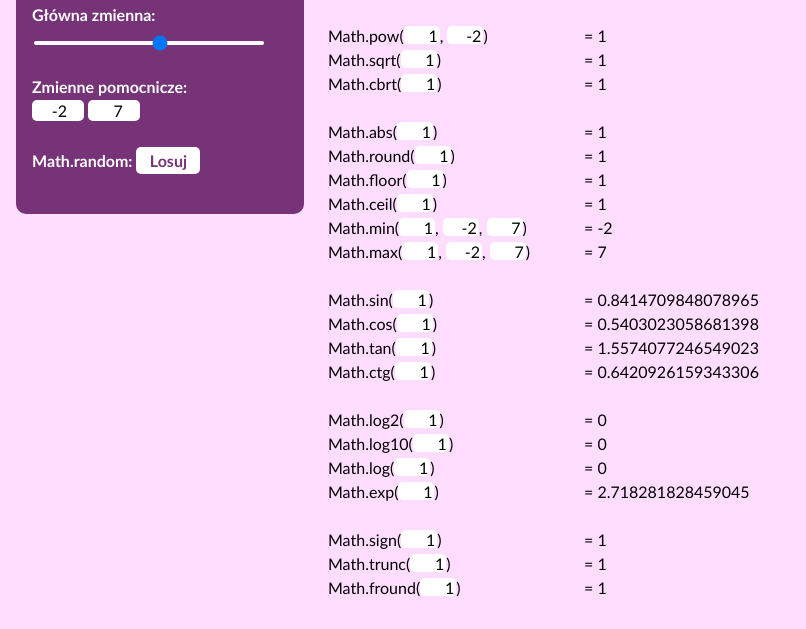
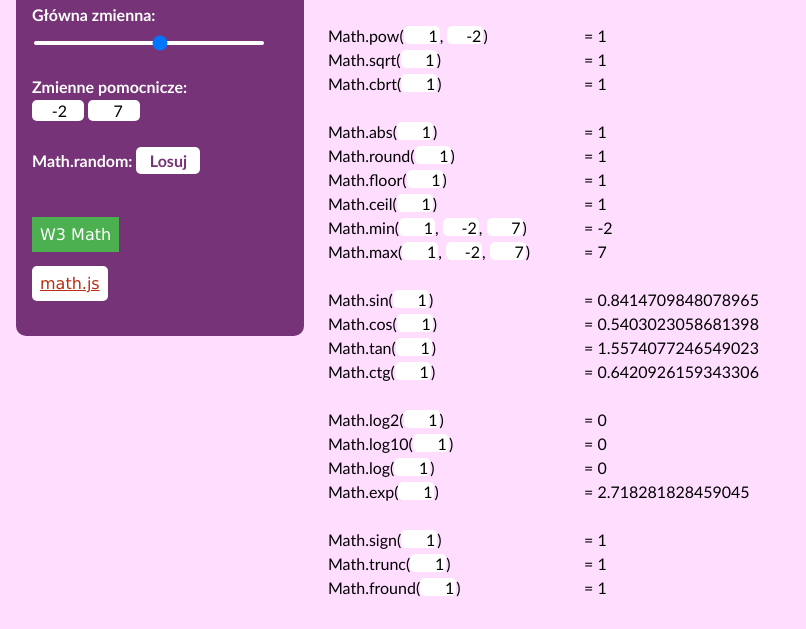
Before and after one commit to SQDexe/math, a plain HTML site: page index.html in a window 1280 px wide. Shown: the part 96-725 px from the top of the page, without its empty margins (0-806 px from the left). Drawn offline with Linux system fonts and the light colour scheme.

Commit message:
Update index.html

```diff
--- a/index.html
+++ b/index.html
@@ -6,18 +6,12 @@
 		<link rel="shortcut icon" href="favicon.ico">
 		<title>Objekt Math</title>
         <style>
-			#random-button {
-				background-color:#ffffff;
-				border-radius:5px;
-				border-style:none;
-				color:#773377;
-				font-weight:bold;
-				padding:4px;
+            #constants, #metods {
+				float:left;
+				line-height:24px;
+				margin:0 auto;
 				text-align:center;
-				width:64px}
-			#random-button:active {
-				background-color:#dddddd;
-				color:#551155}
+				width:512px}
 			#equations, #given, #outcomes, #values {
 				float:left;
 				margin:8px;
@@ -57,16 +51,42 @@
 				padding:16px;
 				text-align:left;
 				width:256px}
-            #constants, #metods {
-				float:left;
-				line-height:24px;
-				margin:0 auto;
+			#math-js-button {
+				background-color:#ffffff;
+				border-radius:5px;
+				border-style:none;
+				color:#b82e12;
+				font-family:'Verdana','sans-serif';
+				font-weight:lighter;
+				padding:8px}
+			#math-js-button:hover, #math-js-button:active, #math-js-button:visited {
+				color:#dc3912}
+			#random-button {
+				background-color:#ffffff;
+				border-radius:5px;
+				border-style:none;
+				color:#773377;
+				font-weight:bold;
+				padding:4px;
 				text-align:center;
-				width:512px}
+				width:64px}
+			#random-button:active {
+				background-color:#dddddd;
+				color:#551155}
             #title {
 				color:#ffffff;
 				font-size:32px;
 				text-align:center}
+			#w3-button {
+				background-color:#4caf50;
+				border-style:none;
+				color:#ffffff;
+				font-family:'Verdana','sans-serif';
+				font-weight:lighter;
+				padding:8px;
+				text-decoration:none}
+			#w3-button:hover, #w3-button:active {
+				background-color:#46a049}
 			.parameter-0, .parameter-1, .parameter-2 {
 				background-color:#ffffff;
 				border-radius:5px;
@@ -102,7 +122,9 @@
 			Zmienne pomocnicze:<br>
 			<input id="input-1" type="number" value="-2" min="-10" max="10" step="1">
 			<input id="input-2" type="number" value="7" min="-10" max="10" step="1"><br><br>
-			Math.random: <button id="random-button" type="button">Losuj</button><br><br>
+			Math.random: <button id="random-button" type="button">Losuj</button><br><br><br>
+			<a id="w3-button" href="https://www.w3schools.com/jsref/jsref_obj_math.asp" target="blank">W3 Math</a><br><br>
+			<a id="math-js-button" href="https://mathjs.org/index.html" target="blank">math.js</a><br><br>
 		</div>
 		<div id="metods">
 			<h2>Metody</h2>
```
